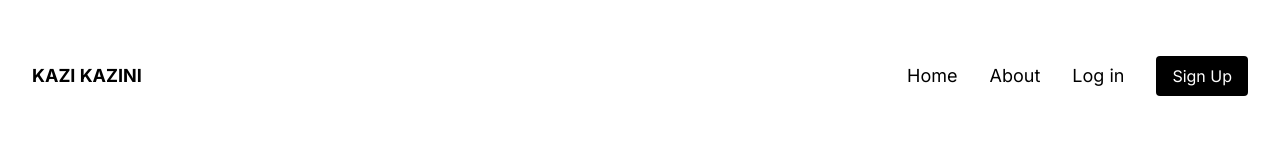
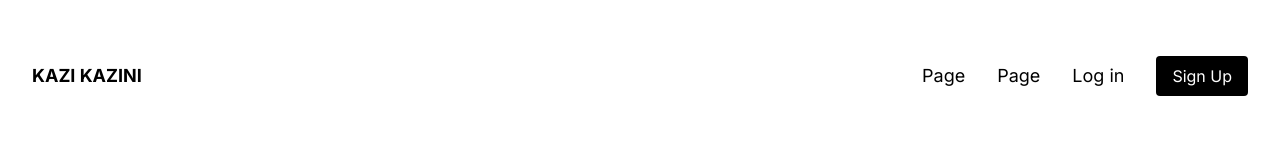
Before and after one commit to Habib-Ashraf-Hassan/kazi-kazini-landing-page, a Next.js app: page / in a window 1280 px wide. Shown: the top 160 px of the page. Built offline with nearby package versions, Linux system fonts and the light colour scheme.

Commit message:
rename home&about to page

```diff
--- a/src/app/page.js
+++ b/src/app/page.js
@@ -6,8 +6,8 @@ export default function Home() {
       <nav className="flex flex-wrap justify-between items-center py-4 md:py-6">
         <div className="text-lg font-bold">KAZI KAZINI</div>
         <div className="flex flex-wrap items-center space-x-4 md:space-x-8 mt-4 md:mt-0">
-          <div className="text-lg">Home</div>
-          <div className="text-lg">About</div>
+          <div className="text-lg">Page</div>
+          <div className="text-lg">Page</div>
           <div className="text-lg">Log in</div>
           <button className="px-4 py-2 bg-black text-white rounded">Sign Up</button>
         </div>
```
